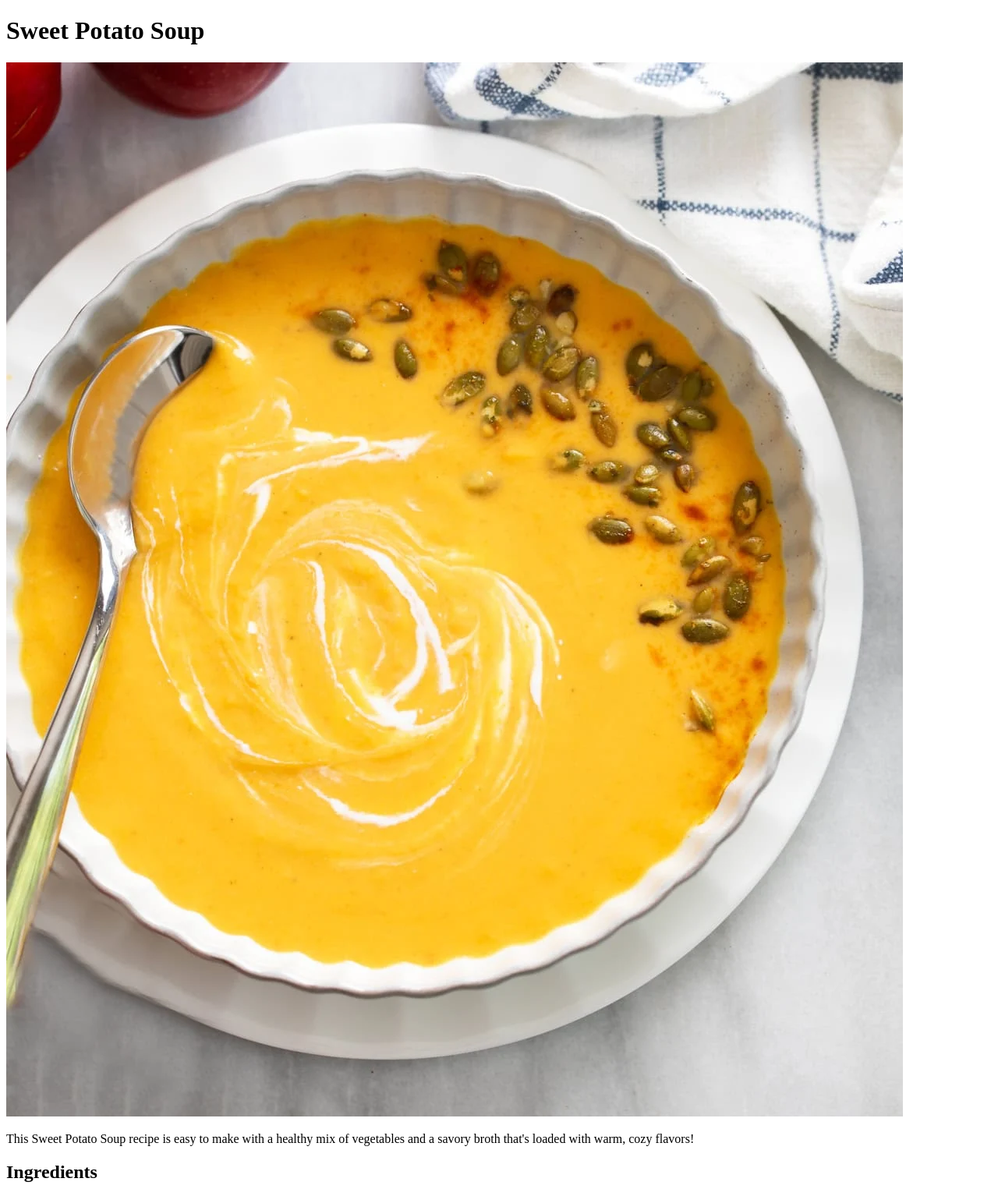
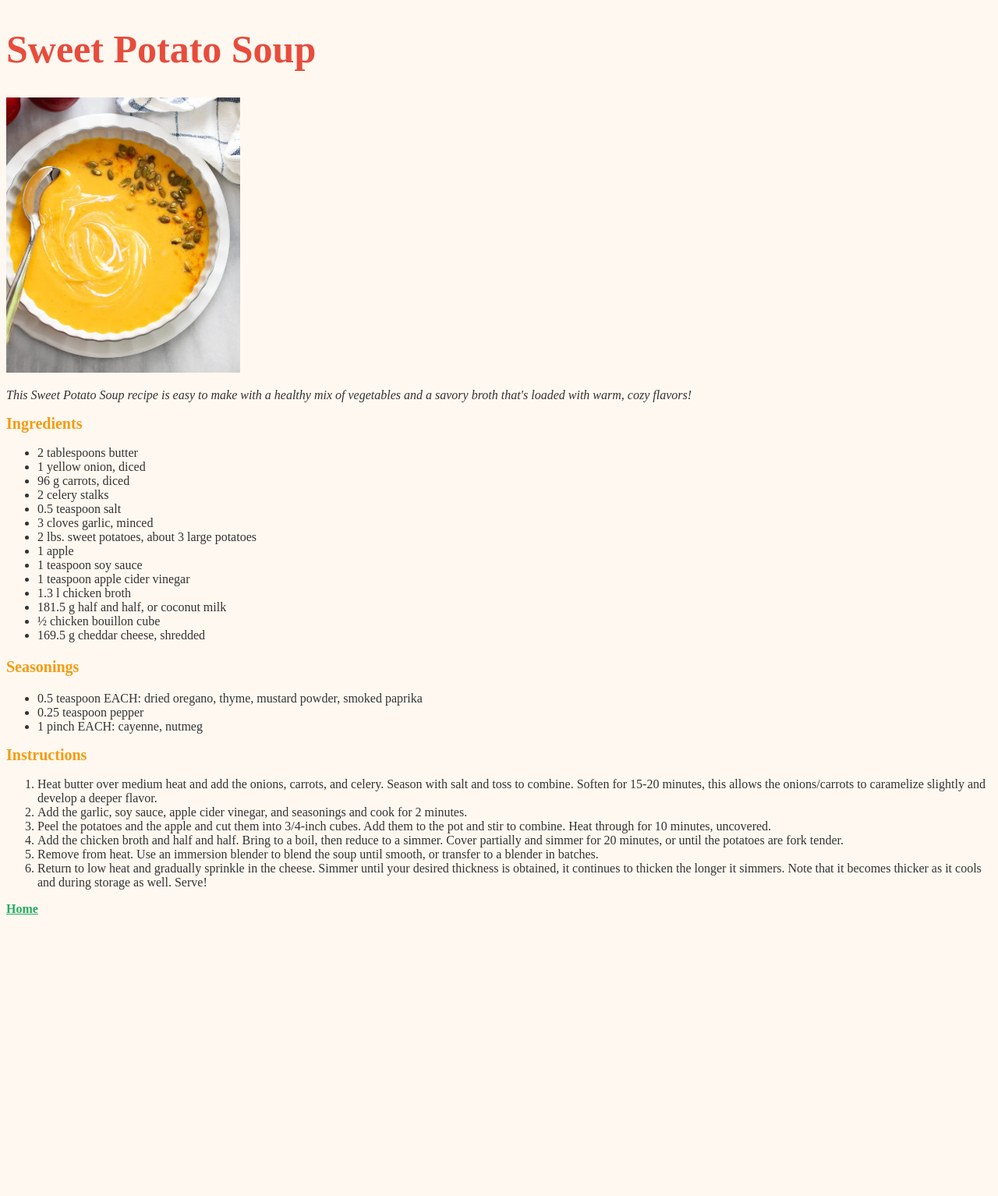
Before and after one commit to iFryTheReal/odin-recipes, a plain HTML site: page recipes/sweet-potato-soup.html in a window 1280 px wide. Shown: the top 1534 px of the page at 78% size. After the commit the page ends 1183 px from the top, so only its background shows below. Drawn offline with Linux system fonts and the light colour scheme.

Commit message:
Apply basic CSS

```diff
--- /dev/null
+++ b/css/styles.css
@@ -0,0 +1,31 @@
+body {
+  background-color: #fff8f0;
+  color: #333333;
+}
+
+img {
+  width: 300px;
+  height: auto;
+}
+
+h1 {
+  font-size: 50px;
+  color: #e74c3c;
+}
+
+h2,
+h3 {
+  font-size: 20px;
+  color: #f39c12;
+}
+
+a {
+  color: #27ae60;
+  font-weight: bold;
+}
+
+.menu {
+  list-style-position: inside;
+  padding: 0;
+  list-style-type: none;
+}
--- a/recipes/sweet-potato-soup.html
+++ b/recipes/sweet-potato-soup.html
@@ -3,14 +3,17 @@
 
 <head>
     <meta charset="utf-8">
+    <link rel="stylesheet" href="../css/styles.css">
     <title>Sweet Potato Soup</title>
 </head>
 
 <body>
     <h1>Sweet Potato Soup</h1>
     <img src="../img/sweet-potato-soup.webp" alt="A bowl filled with creamy sweet potato soup">
-    <p>This Sweet Potato Soup recipe is easy to make with a healthy mix of vegetables and a savory broth that's loaded
-        with warm, cozy flavors!</p>
+    <p class="intro"><em>This Sweet Potato Soup recipe is easy to make with a healthy mix of vegetables and a savory
+            broth
+            that's loaded
+            with warm, cozy flavors!</em></p>
 
     <h2>Ingredients</h2>
     <ul>
@@ -37,7 +40,7 @@
         <li>1 pinch EACH: cayenne, nutmeg</li>
     </ul>
 
-    <h3>Instructions</h3>
+    <h2>Instructions</h2>
     <ol>
         <li>Heat butter over medium heat and add the onions, carrots, and celery. Season with salt and toss to combine.
             Soften for 15-20 minutes, this allows the onions/carrots to caramelize slightly and develop a deeper flavor.
```
Also changed, not shown: index.html (+2 -1 lines), recipes/bbq-chicken.html (+4 -2 lines), recipes/lasagna.html (+5 -2 lines).
